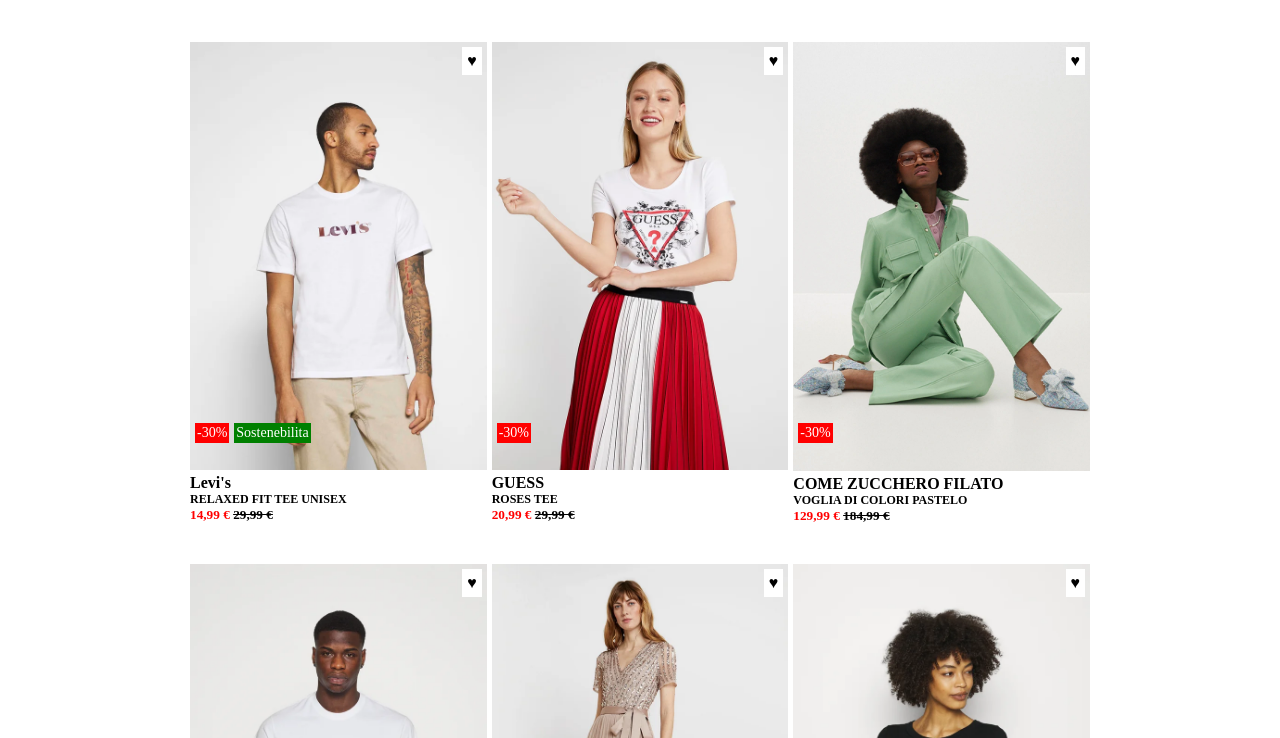
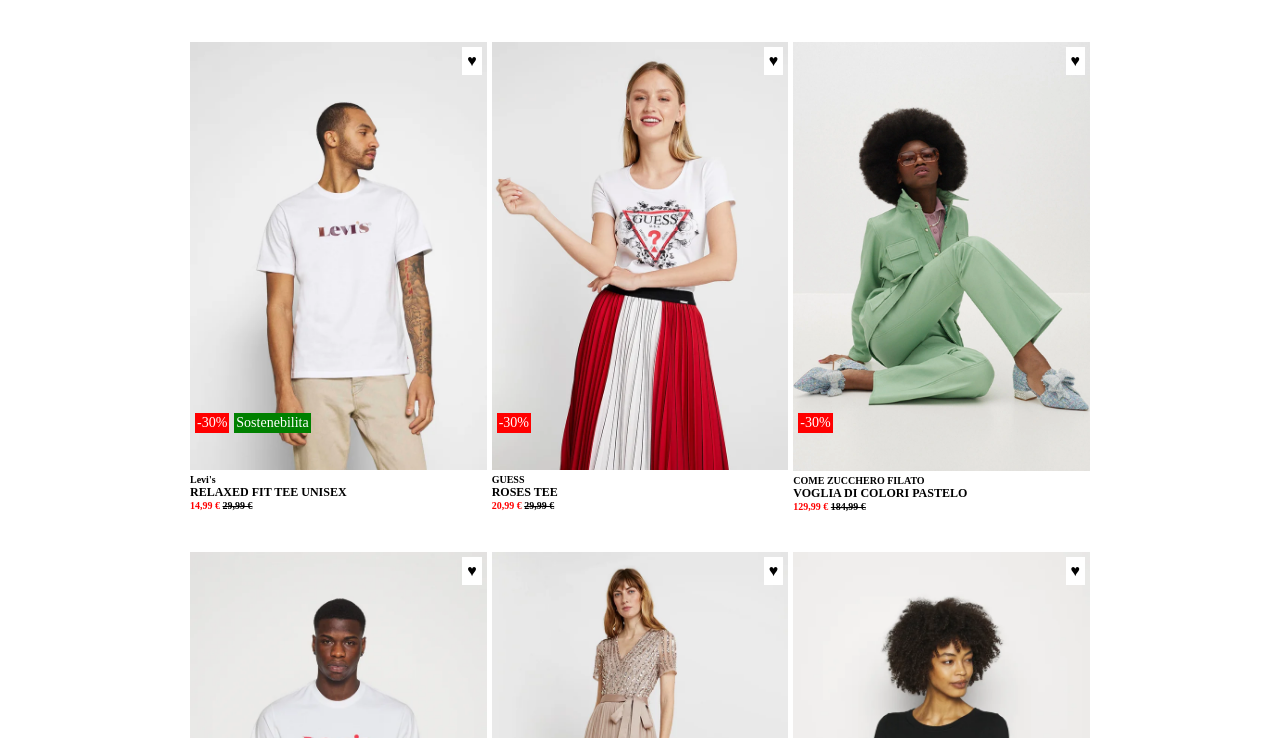
Before and after one commit to Stefan3l/html-css-boolando, a plain HTML site: page index.html in a window 1280 px wide. Shown: the part 62-800 px from the top of the page. Drawn offline with Linux system fonts and the light colour scheme.

Commit message:
add description

```diff
--- a/css/style.css
+++ b/css/style.css
@@ -34,12 +34,16 @@
     max-width: 100%;
 }
 
+
 /*-------------
     Header
 --------------*/
 
+
 header {
     background-color: #ff6900;
+    position: sticky;
+    top: 0;
 }
 
 .logo {
@@ -111,7 +115,11 @@ header i:not(last-child) {
     padding: 2px;
 }
 
-h4 h5 {
+h4 {
+    font-size: 10px;
+}
+
+h5 {
     font-size: 10px;
 }
 
```
